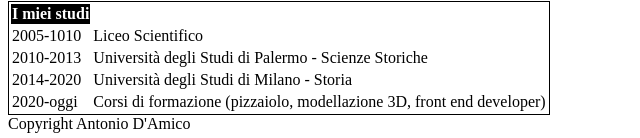
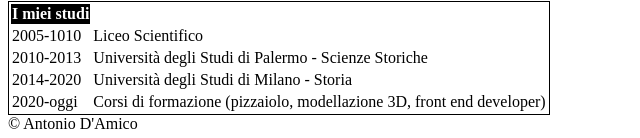
Before and after one commit to Andam92/EPICODE---D1-First-html-page, a plain HTML site: page index.html in a window 1280 px wide. Shown: the part 913-1051 px from the top of the page, 0-640 px from the left. Drawn offline with Linux system fonts and the light colour scheme.

Commit message:
Update index.html

```diff
--- a/index.html
+++ b/index.html
@@ -88,6 +88,6 @@
         </tbody>
       </table>
     </main>
-    <footer id="footer">Copyright Antonio D'Amico</footer>
+    <footer id="footer">&#169 Antonio D'Amico</footer>
   </body>
 </html>
```
